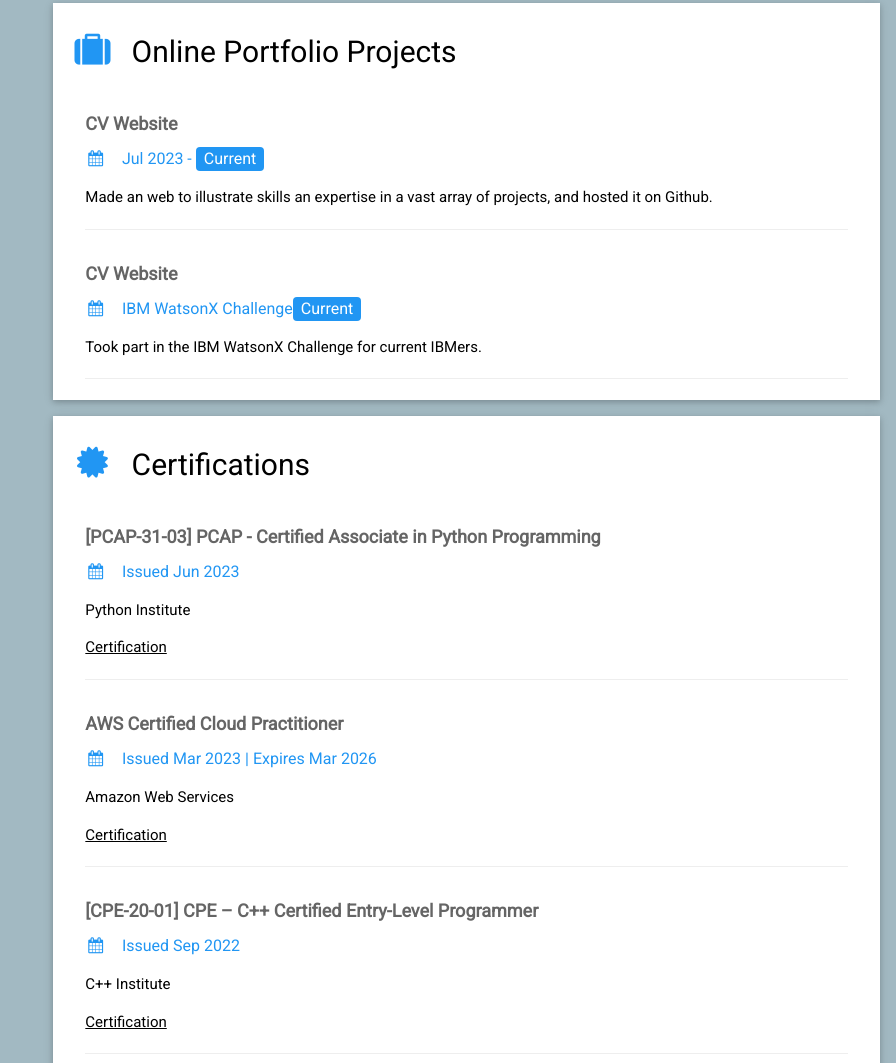
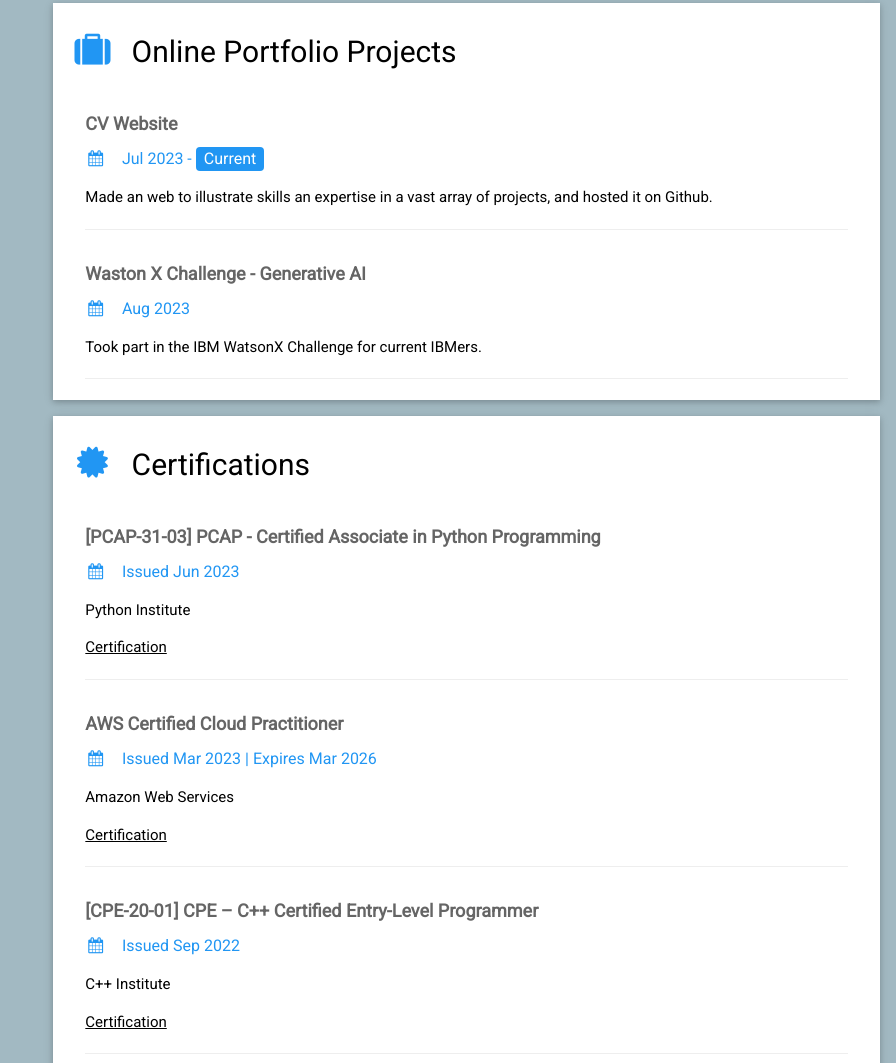
Before and after one commit to spear97/spear97.github.io, a plain HTML site: page index.html in a window 1280 px wide. Shown: the part 2586-3649 px from the top of the page, without its empty margins (384-1280 px from the left). Drawn offline with nearby package versions, Linux system fonts and the light colour scheme.

Commit message:
Update index.html

```diff
--- a/index.html
+++ b/index.html
@@ -281,8 +281,8 @@ html,body,h1,h2,h3,h4,h5,h6 {font-family: "Roboto", sans-serif}
         </div>
 
         <div class="w3-container">
-          <h5 class="w3-opacity"><b>CV Website</b></h5>
-          <h6 class="w3-text-blue"><i class="fa fa-calendar fa-fw w3-margin-right"></i>IBM WatsonX Challenge<span class="w3-tag w3-blue w3-round">Current</span></h6>
+          <h5 class="w3-opacity"><b>Waston X Challenge - Generative AI</b></h5>
+          <h6 class="w3-text-blue"><i class="fa fa-calendar fa-fw w3-margin-right"></i>Aug 2023</span></h6>
           <p>Took part in the IBM WatsonX Challenge for current IBMers.</p>
           <hr>
         </div>
```
